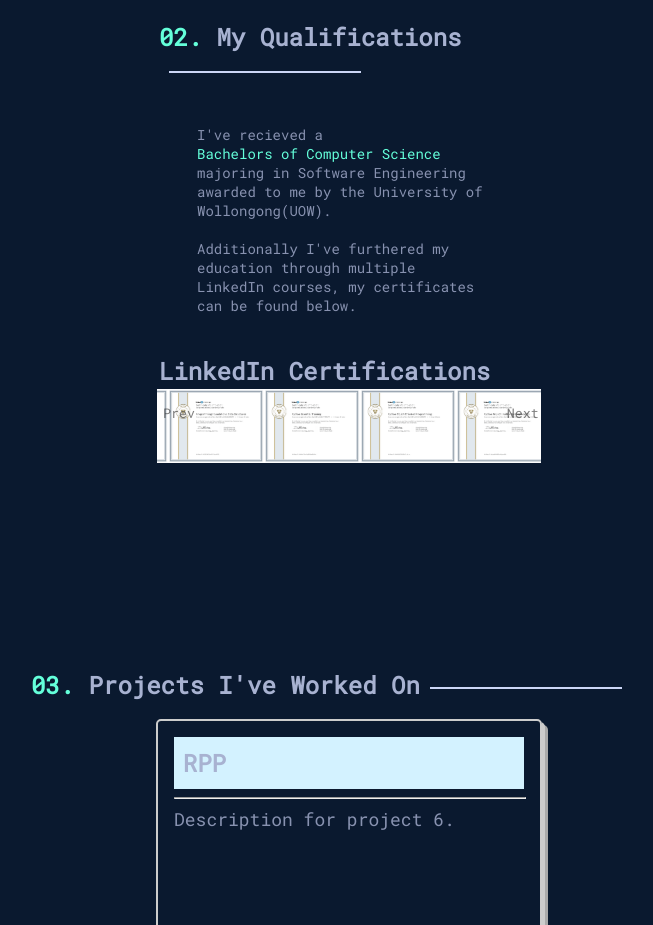
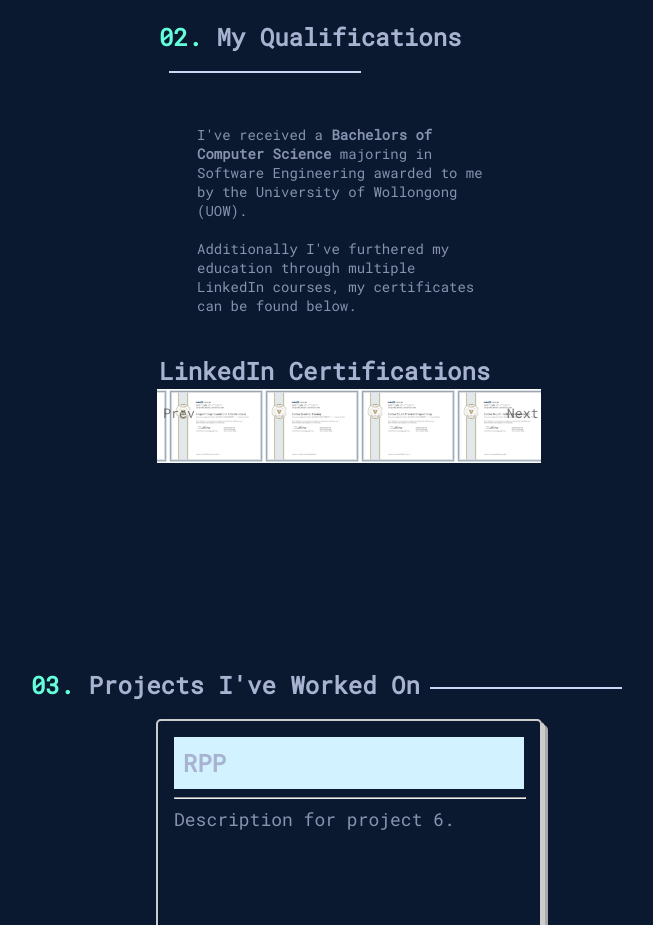
Before and after one commit to Gorschy/CV_Website, a React (Create React App) app: page / in a window 1280 px wide. Shown: the part 2020-2945 px from the top of the page, without its empty margins (291-944 px from the left). Built offline with nearby package versions, Linux system fonts and the light colour scheme.

Commit message:
updated import
updated how import for image carousel works making it more dynamic. addjusted some a tags to strong as no link to be provided.

```diff
--- a/src/components/About/Qualifications.jsx
+++ b/src/components/About/Qualifications.jsx
@@ -1,44 +1,27 @@
 import React from 'react';
 import Carousel from "./carousel/Carousel";
-import "./Qualifications.css"
-import Bachelors from './Bachelors.png';
+import "./Qualifications.css";
 
-import pic1 from "./carousel/assets/1.png";
-import pic2 from "./carousel/assets/2.png";
-import pic3 from "./carousel/assets/3.png";
-import pic4 from "./carousel/assets/4.png";
-import pic5 from "./carousel/assets/5.png";
-import pic6 from "./carousel/assets/6.png";
-import pic7 from "./carousel/assets/7.png";
-import pic8 from "./carousel/assets/8.png";
+const slides = [1, 2, 3, 4, 5, 6, 7, 8].map(
+  (n) => require(`./carousel/assets/${n}.png`)
+);
 
 const Qualifications = () => {
-
-  const slides = [
-    pic1,
-    pic2,
-    pic3,
-    pic4,
-    pic5,
-    pic6,
-    pic7,
-    pic8,
-  ]
-
   return (
     <div className='qualification-container'>
       <h3 className='heading'><span className='highlight'>02. </span> My Qualifications</h3>
 
       <p className='qualification-text'>
-          I've recieved a <a>Bachelors of Computer Science</a> majoring in Software Engineering awarded to me by the University of Wollongong(UOW).
+        I've received a <strong>Bachelors of Computer Science</strong> majoring in Software Engineering
+        awarded to me by the University of Wollongong (UOW).
         <br />
         <br />
-          Additionally I've furthered my education through multiple LinkedIn courses, my certificates can be found below.
+        Additionally I've furthered my education through multiple LinkedIn courses,
+        my certificates can be found below.
       </p>
 
-
       <h3>LinkedIn Certifications</h3>
-        <Carousel slides={slides} controls indicators interval={6000} autoPlay={true}/>
+      <Carousel slides={slides} controls indicators interval={6000} autoPlay={true} />
     </div>
   );
 };
```
Lines whose indentation alone changed are shown as unchanged.
